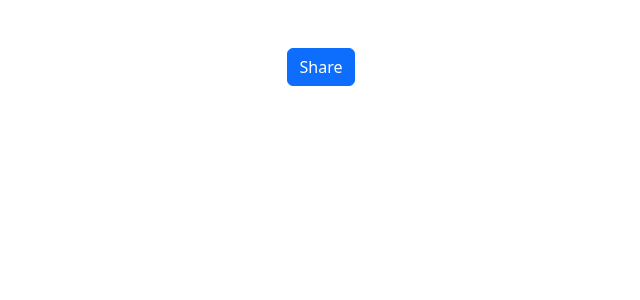
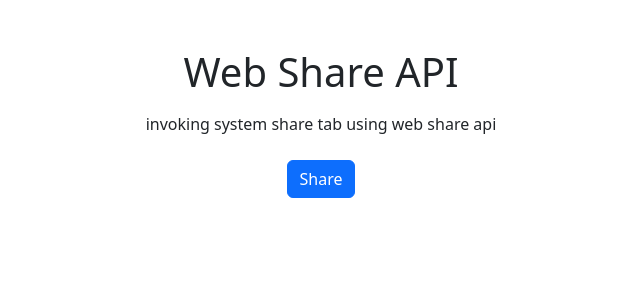
Before and after one commit to RakeshRocky220/share-app, a React (Create React App) app: page / in a window 1280 px wide. Shown: the top 300 px of the page, without its empty margins (319-959 px from the left). Built offline with nearby package versions, Linux system fonts and the light colour scheme.

Commit message:
web share api changes

```diff
--- a/src/App.js
+++ b/src/App.js
@@ -7,30 +7,46 @@ import './App.css';
   function App() {
     const shareLink = async () => {
       // Replace with the actual URL of your hosted image
-    const mainUrl = 'https://example.com'; // Replace with your main URL
+      const mainUrl = "https://example.com"; // Replace with your main URL
 
       if (navigator.share) {
         try {
           await navigator.share({
-          title: 'Check this out!',
-          text: 'Check out this image and link!',
+            title: "Check this out!",
+            text: "List Name Here",
             url: mainUrl, // Share the main URL
-          files: [new File([await fetch(cart).then(res => res.blob())], 'cart.png', { type: 'image/png' })] // For supported browsers
+            files: [
+              new File(
+                [await fetch(cart).then((res) => res.blob())],
+                "cart.png",
+                { type: "image/png" }
+              ),
+            ], // For supported browsers
           });
 
-        console.log('Share successful');
+          console.log("Share successful");
         } catch (error) {
-        console.error('Error sharing:', error);
+          console.error("Error sharing:", error);
         }
       } else {
-      console.log('Web Share API not supported in this browser.');
+        console.log("Web Share API not supported in this browser.");
       }
     };
 
     return (
+      <>
         <div className="d-flex justify-content-center mt-5">
-      <button className="btn btn-primary" onClick={shareLink}>Share</button>
+          <h1>Web Share API</h1>
         </div>
+        <div className="d-flex justify-content-center mt-2">
+          <p>invoking system share tab using web share api</p>
+        </div>
+        <div className="d-flex justify-content-center mt-2">
+          <button className="btn btn-primary" onClick={shareLink}>
+            Share
+          </button>
+        </div>
+      </>
     );
   }
 
```
Lines whose indentation alone changed are shown as unchanged.
